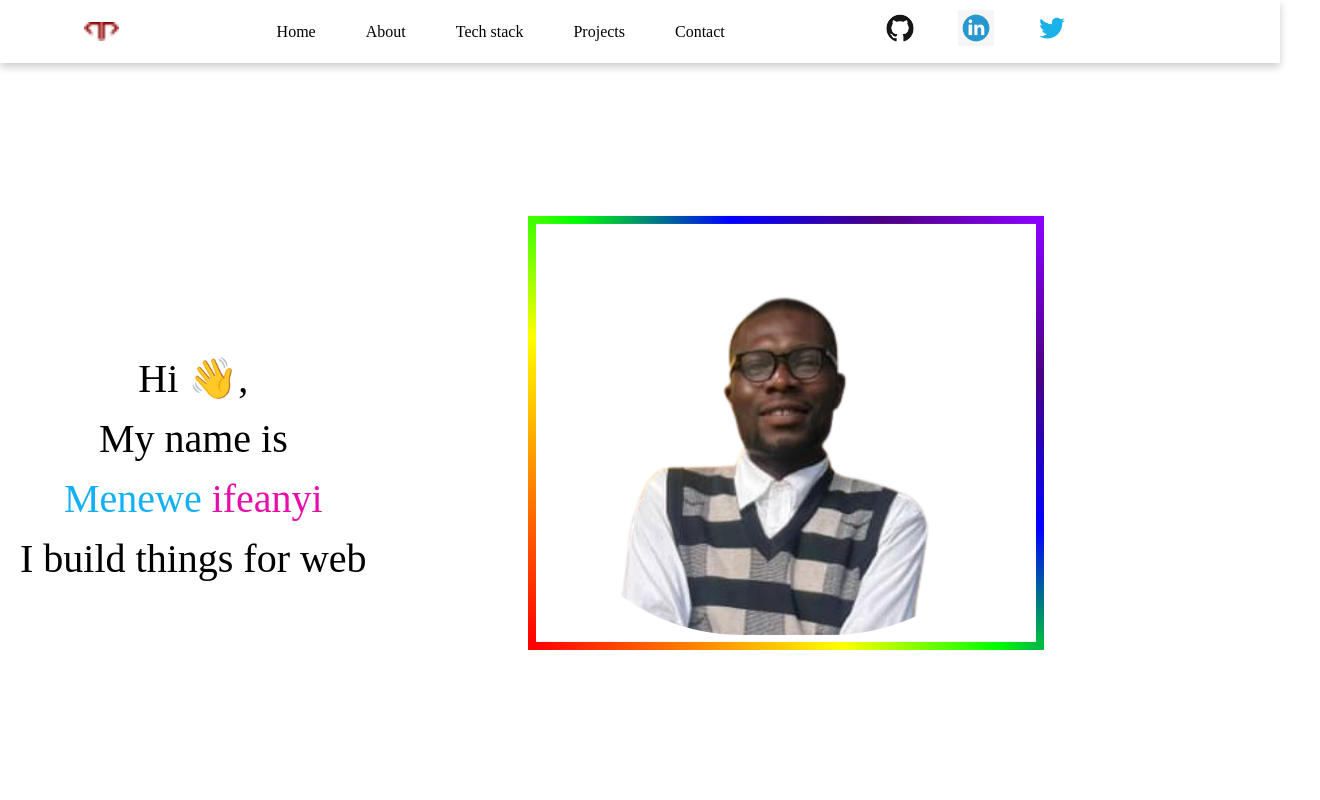
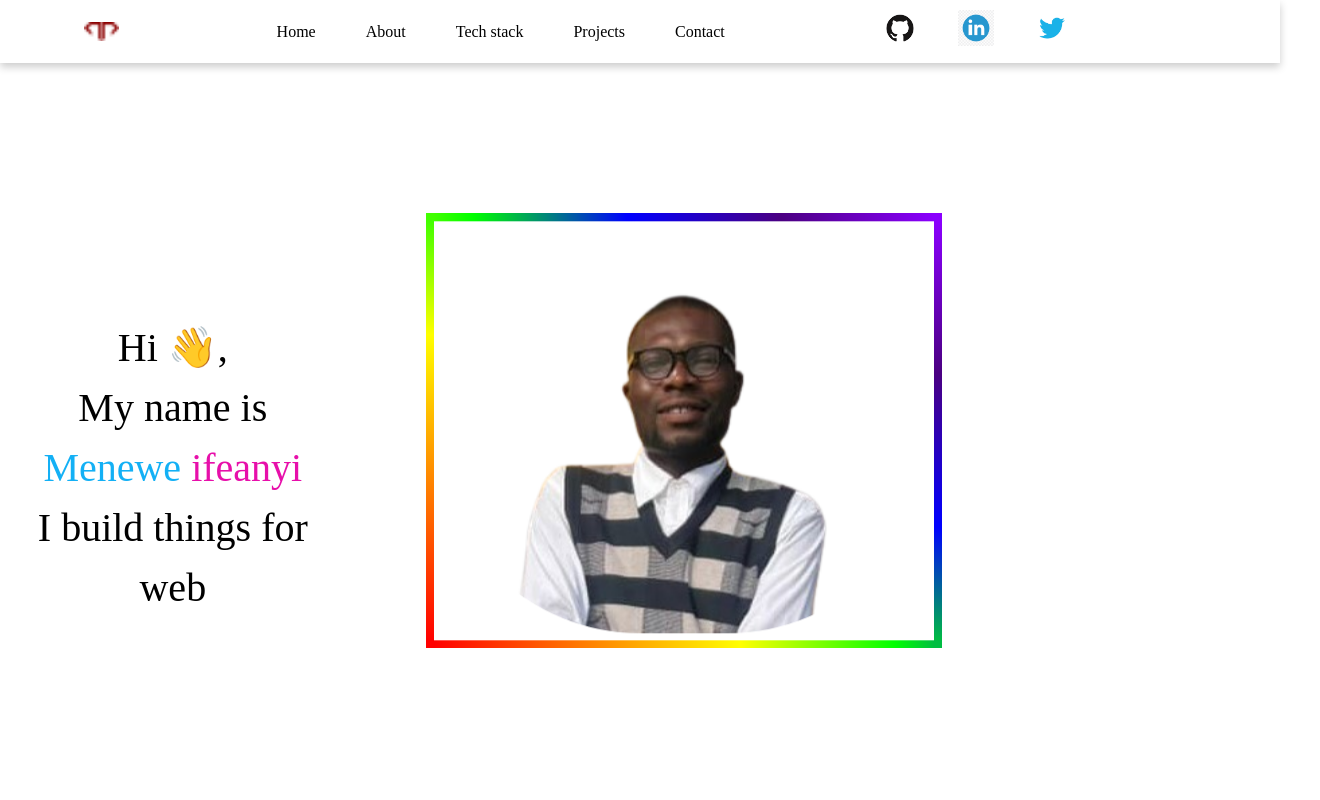
Before and after one commit to 0xidennis/Porfolio, a React (Vite) app: page / in a window 1280 px wide. Shown: the top 800 px of the page, 1320 px wide, since content can reach past the window. Built offline with nearby package versions, Linux system fonts and the light colour scheme.

Commit message:
initial commit

```diff
--- a/src/index.css
+++ b/src/index.css
@@ -12,7 +12,7 @@
 }
 
 body {
-  overflow-x: hidden;
-  width: 100%;
+  width: 90%;
   margin: 0px;
+  box-sizing: border-box;
 }
```
